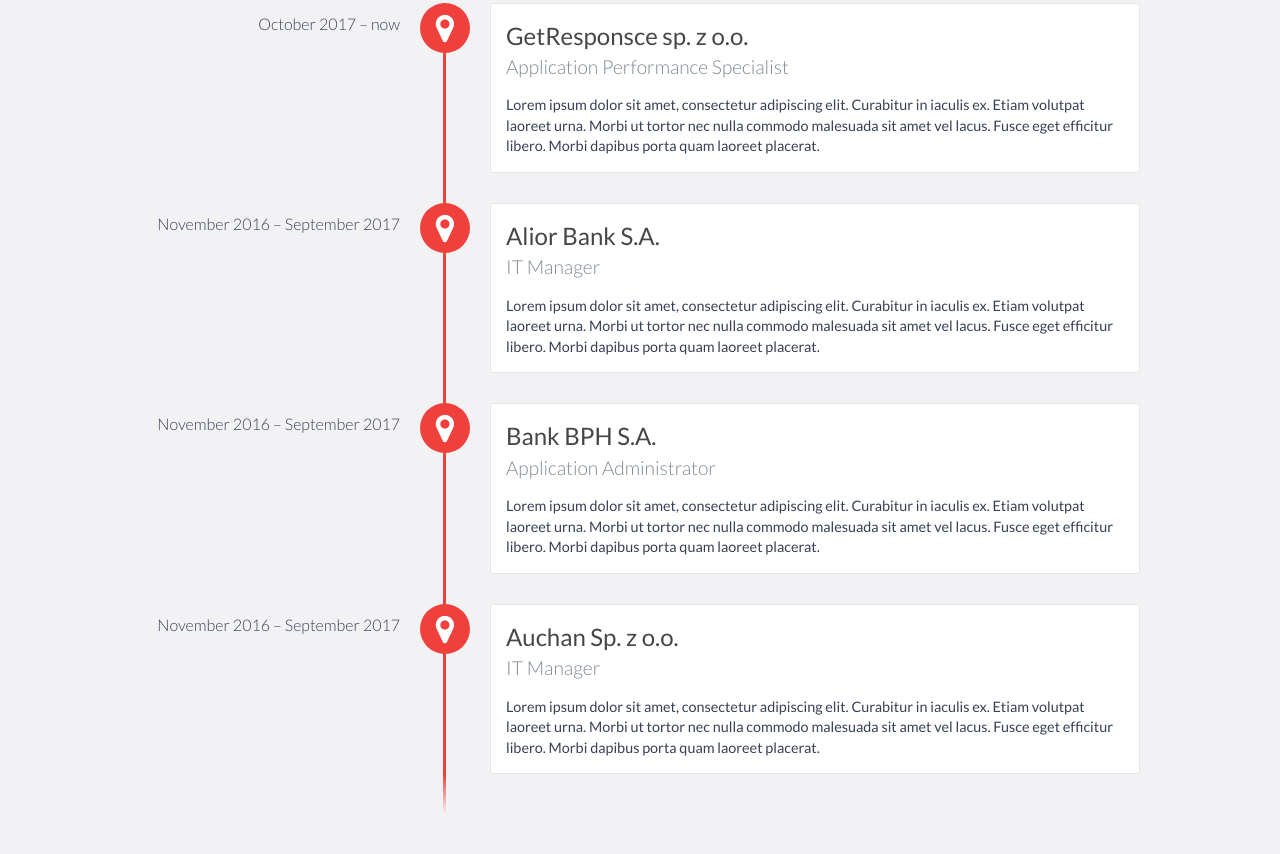
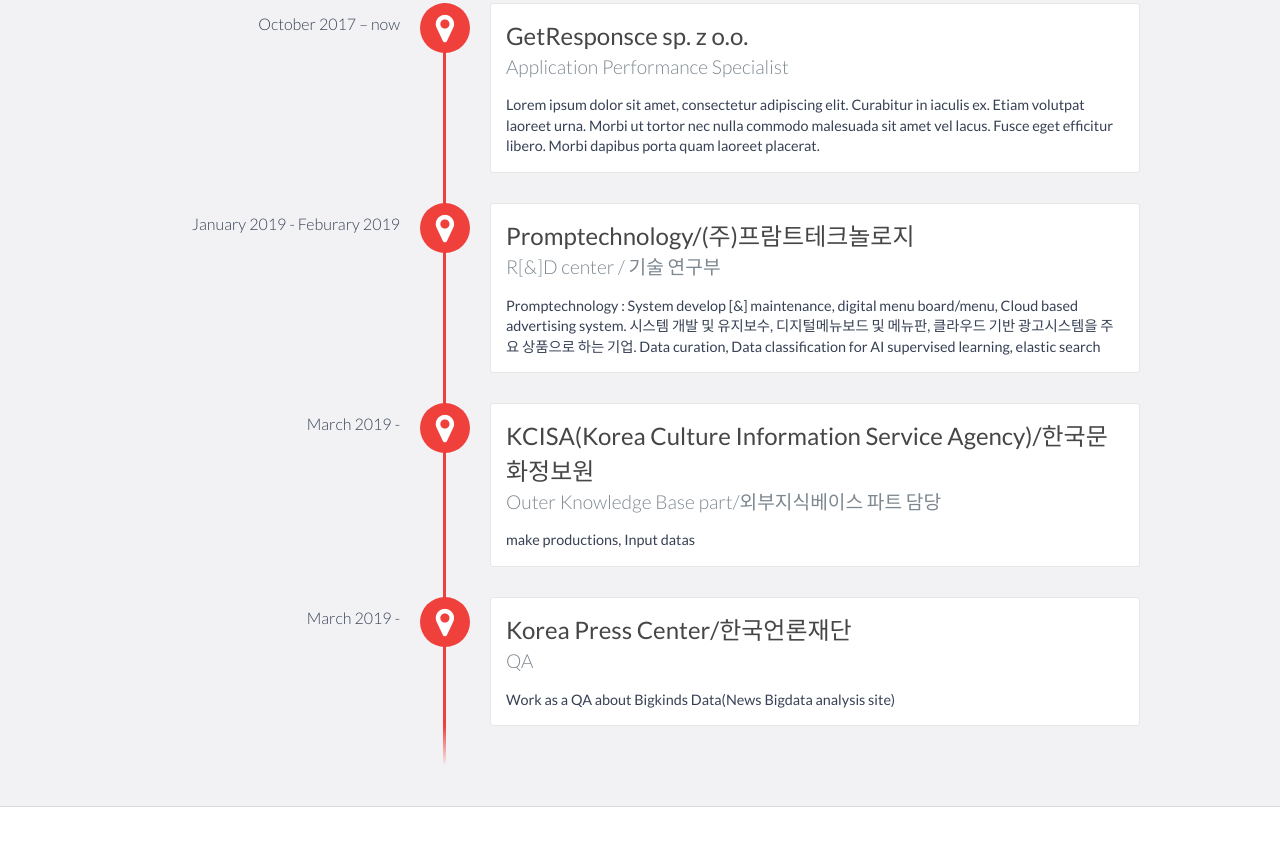
Before and after one commit to ChoHyoungSeo/Portfolio, a website: page index.html in a window 1280 px wide. Shown: the part 1264-2118 px from the top of the page. Drawn offline with nearby package versions, Linux system fonts and the light colour scheme.

Commit message:
half of experience/career

```diff
--- a/index.html
+++ b/index.html
@@ -97,33 +97,37 @@
                 </p>
             </div>
 
-            <div data-date="November 2016 – September 2017">
+            <div data-date="January 2019 - Feburary 2019">
                 <div class="vtimeline-logo" style="background-image: url('./images/logo/alior.png'); background-size: auto 100%;">
-                    <h3>Alior Bank S.A.</h3>
-                    <h4>IT Manager</h4>
+                    <h3>Promptechnology/(주)프람트테크놀로지</h3>
+                    <h4>R[&amp;]D center / 기술 연구부</h4>
                 </div>
                 <p>
-                    Lorem ipsum dolor sit amet, consectetur adipiscing elit. Curabitur in iaculis ex. Etiam volutpat laoreet urna. Morbi ut tortor nec nulla commodo malesuada sit amet vel lacus. Fusce eget efficitur libero. Morbi dapibus porta quam laoreet placerat.
+                    Promptechnology : System develop [&amp;] maintenance, digital menu board/menu, Cloud based advertising system.
+                    시스템 개발 및 유지보수, 디지털메뉴보드 및 메뉴판, 클라우드 기반 광고시스템을 주요 상품으로 하는 기업.
+
+
+                    Data curation, Data classification for AI supervised learning, elastic search
                 </p>
             </div>
 
-            <div data-date="November 2016 – September 2017">
+            <div data-date="March 2019 - ">
                 <div class="vtimeline-logo" style="background-image: url('./images/logo/bph.png'); background-size: auto 100%;">
-                    <h3>Bank BPH S.A.</h3>
-                    <h4>Application Administrator</h4>
+                    <h3>KCISA(Korea Culture Information Service Agency)/한국문화정보원</h3>
+                    <h4>Outer Knowledge Base part/외부지식베이스 파트 담당</h4>
                 </div>
                 <p>
-                    Lorem ipsum dolor sit amet, consectetur adipiscing elit. Curabitur in iaculis ex. Etiam volutpat laoreet urna. Morbi ut tortor nec nulla commodo malesuada sit amet vel lacus. Fusce eget efficitur libero. Morbi dapibus porta quam laoreet placerat.
+                    make productions, Input datas
                 </p>
             </div>
 
-            <div data-date="November 2016 – September 2017">
+            <div data-date="March 2019 - ">
                 <div class="vtimeline-logo" style="background-image: url('./images/logo/auchan.png'); background-size: 180px;">
-                    <h3>Auchan Sp. z o.o.</h3>
-                    <h4>IT Manager</h4>
+                    <h3>Korea Press Center/한국언론재단</h3>
+                    <h4>QA</h4>
                 </div>
                 <p>
-                    Lorem ipsum dolor sit amet, consectetur adipiscing elit. Curabitur in iaculis ex. Etiam volutpat laoreet urna. Morbi ut tortor nec nulla commodo malesuada sit amet vel lacus. Fusce eget efficitur libero. Morbi dapibus porta quam laoreet placerat.
+                    Work as a QA about Bigkinds Data(News Bigdata analysis site)
                 </p>
             </div>
 
@@ -229,7 +233,7 @@
             <li>Elixir</li>
             <li>Java</li>
             <li>C</li>
-            <li>C#</li>
+            <li>Scala</li>
             <li>C++</li>
             <li>Ruby on Rails</li>
         </ul>
@@ -296,7 +300,5 @@
 
     var typed = new Typed(".typed", options);
 </script>
-
 </body>
-
 </html>
```
